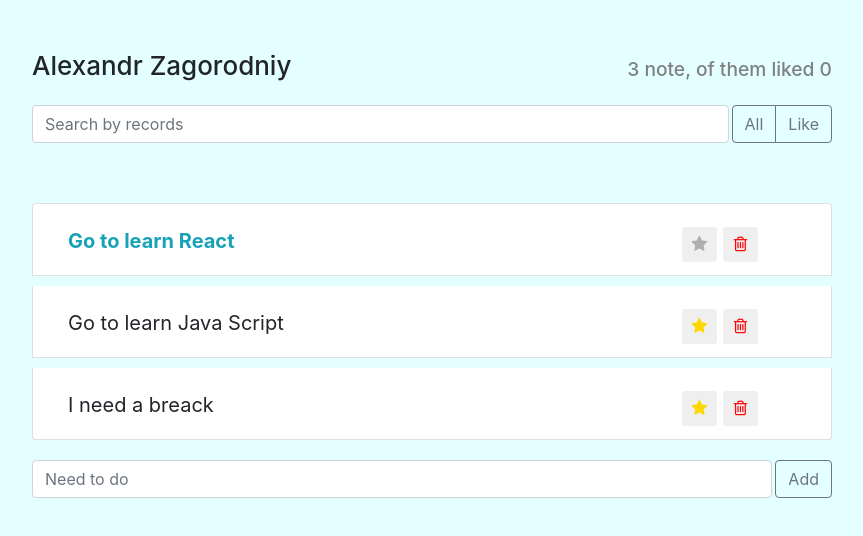
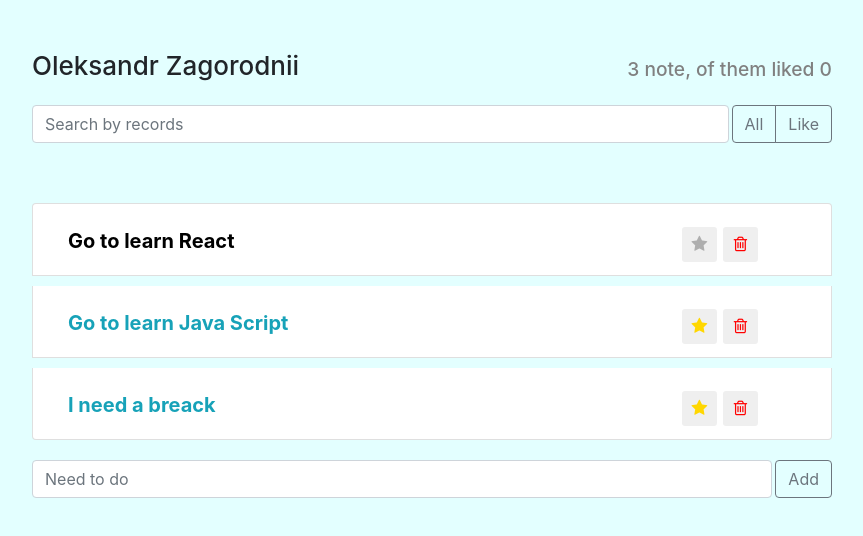
Before and after one commit to zagorodniy88/ToDoList, a React app: page / in a window 1280 px wide. Shown: the whole page, without its empty margins (208-1071 px from the left). Built offline with nearby package versions, Linux system fonts and the light colour scheme.

Commit message:
changed header and list items

```diff
--- a/package.json
+++ b/package.json
@@ -2,11 +2,13 @@
   "name": "my-app",
   "version": "0.1.0",
   "private": true,
+  "homepage": "https://zagorodniy88.github.io/ToDoList/",
   "dependencies": {
     "@testing-library/jest-dom": "^4.2.4",
     "@testing-library/react": "^9.5.0",
     "@testing-library/user-event": "^7.2.1",
     "bootstrap": "^4.5.3",
+    "gh-pages": "^3.1.0",
     "react": "^16.13.1",
     "react-dom": "^16.13.1",
     "react-scripts": "3.4.3",
@@ -17,7 +19,9 @@
     "start": "react-scripts start",
     "build": "react-scripts build",
     "test": "react-scripts test",
-    "eject": "react-scripts eject"
+    "eject": "react-scripts eject",
+    "deploy": "gh-pages -d build",
+    "predeploy": "npm run build"
   },
   "eslintConfig": {
     "extends": "react-app"
--- a/src/components/app-header/app-header.js
+++ b/src/components/app-header/app-header.js
@@ -22,7 +22,7 @@ const Header = styled.div`
 const AppHeader = ({liked, allPosts}) => {
 	return (
 		<Header>
-			<h1> Alexandr Zagorodniy</h1>
+			<h1> Oleksandr Zagorodnii</h1>
 			<h2>{allPosts}  note, of them liked {liked}</h2>
 		</Header>
 	)
--- a/src/components/post-list-item/post-list-item.css
+++ b/src/components/post-list-item/post-list-item.css
@@ -38,6 +38,8 @@
   cursor: pointer;
   user-select: none;
   transition: 0.5s all;
+  color: #17a2b8;
+  font-weight: 700;
 }
 
 .app-list-item.like .fa-heart {
@@ -46,7 +48,7 @@
 }
 
 .app-list-item.important .app-list-item-label {
-  color: #17a2b8;
+  color: black;
   font-weight: 700;
 }
 
```
Also changed, not shown: 1 other file.
